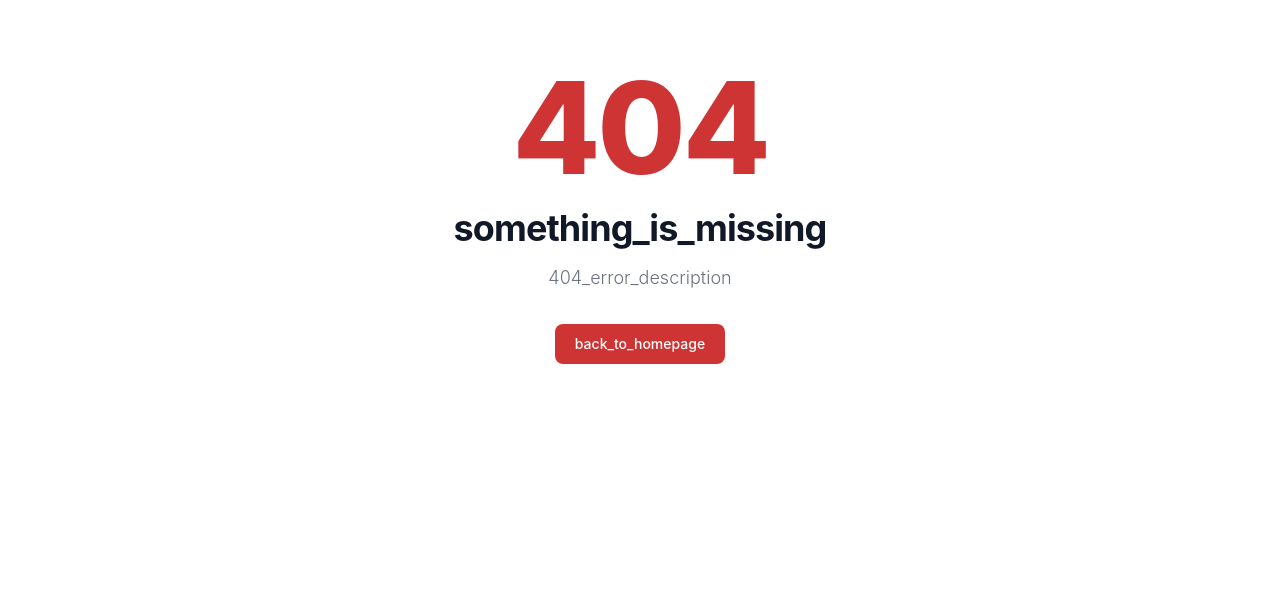
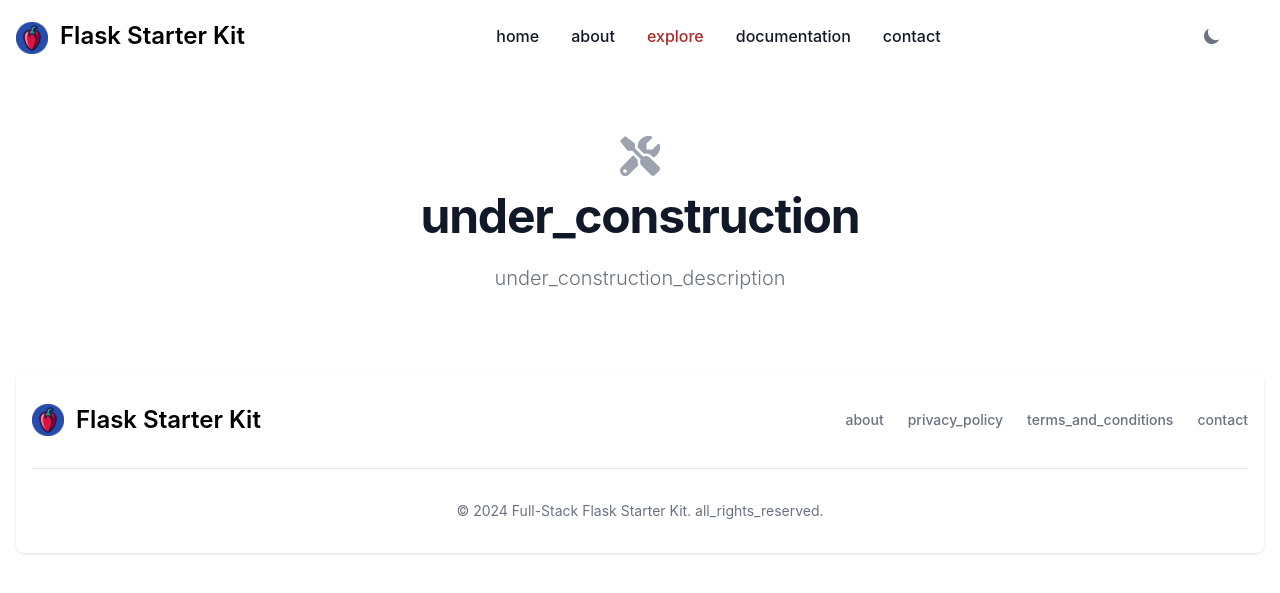
Before and after one commit to OwOHamper/Flask-Starter-Kit, a Flask app: page /explore in a window 1280 px wide. Shown: the top 593 px of the page. Run offline with Flask 3, Linux system fonts and the light colour scheme; style sheets or scripts are compiled from the project's sources; parts of the project's set-up code (start-up, migrations or seed data) failed here and were passed over.

Commit message:
created explore page

```diff
--- a/src/pages.py
+++ b/src/pages.py
@@ -17,6 +17,10 @@ def home():
 def about():
     return render_template('pages/about.html', locale=get_locale())
 
+@pages.route('/explore')
+def explore():
+    return render_template('pages/explore.html', locale=get_locale())
+
 @pages.route('/documentation')
 def documentation():
     return render_template('pages/documentation.html', locale=get_locale())
--- a/templates/layouts/landing-base.html
+++ b/templates/layouts/landing-base.html
@@ -95,6 +95,9 @@
         <a href="{{ url_for('pages.about') }}" class="block py-2 px-3 {% if active_page == 'about' %}text-white bg-primary-700 rounded md:bg-transparent md:text-primary-700 md:p-0 md:dark:text-primary-500{% else %}text-gray-900 rounded hover:bg-gray-100 md:hover:bg-transparent md:hover:text-primary-700 md:p-0 dark:text-white md:dark:hover:text-primary-500 dark:hover:bg-gray-700 dark:hover:text-white md:dark:hover:bg-transparent dark:border-gray-700{% endif %}" {% if active_page == 'about' %}aria-current="page"{% endif %}>{{ _('about') }}</a>
       </li>
       <li>
+        <a href="{{ url_for('pages.explore') }}" class="block py-2 px-3 {% if active_page == 'explore' %}text-white bg-primary-700 rounded md:bg-transparent md:text-primary-700 md:p-0 md:dark:text-primary-500{% else %}text-gray-900 rounded hover:bg-gray-100 md:hover:bg-transparent md:hover:text-primary-700 md:p-0 dark:text-white md:dark:hover:text-primary-500 dark:hover:bg-gray-700 dark:hover:text-white md:dark:hover:bg-transparent dark:border-gray-700{% endif %}" {% if active_page == 'explore' %}aria-current="page"{% endif %}>{{ _('explore') }}</a>
+      </li>
+      <li>
         <a href="{{ url_for('pages.documentation') }}" class="block py-2 px-3 {% if active_page == 'documentation' %}text-white bg-primary-700 rounded md:bg-transparent md:text-primary-700 md:p-0 md:dark:text-primary-500{% else %}text-gray-900 rounded hover:bg-gray-100 md:hover:bg-transparent md:hover:text-primary-700 md:p-0 dark:text-white md:dark:hover:text-primary-500 dark:hover:bg-gray-700 dark:hover:text-white md:dark:hover:bg-transparent dark:border-gray-700{% endif %}" {% if active_page == 'documentation' %}aria-current="page"{% endif %}>{{ _('documentation') }}</a>
       </li>
       <li>
--- /dev/null
+++ b/templates/pages/explore.html
@@ -0,0 +1,80 @@
+{% extends "layouts/landing-base.html" %}
+{% set active_page = "explore" %}
+
+{% block title %} {{ _('explore_title') }} {% endblock %}
+
+{% block description %}  {{ _('explore_description') }} {% endblock %}
+
+{% block head %}
+
+{{ super() }}
+
+<link rel="canonical" href="https://flaskstarter.com/explore">
+<link rel="alternate" hreflang="x-default" href="https://flaskstarter.com/explore">
+<link rel="alternate" hreflang="en-US" href="https://flaskstarter.com/explore?lang=en">
+<link rel="alternate" hreflang="it-IT" href="https://flaskstarter.com/explore?lang=it">
+<link rel="alternate" hreflang="zh-TW" href="https://flaskstarter.com/explore?lang=zh">
+<link rel="alternate" hreflang="de-DE" href="https://flaskstarter.com/explore?lang=de">
+
+<meta property="og:title" content="{{ _('explore_title') }}">
+<meta property="og:description" content="{{ _('explore_description') }}">
+<meta property="og:url" content="https://flask-starter.com/about">
+
+<meta name="twitter:title" content="{{ _('explore_title') }}">
+<meta name="twitter:description" content="{{ _('explore_description') }}">
+
+{% endblock %}
+
+{% block content %}
+
+
+{% include 'components/under_construction.html' %}
+
+<!-- <section class="bg-white dark:bg-gray-900">
+    <div class="grid max-w-screen-xl px-4 py-8 mx-auto lg:gap-8 xl:gap-0 lg:py-16 lg:grid-cols-12">
+        <div class="mr-auto place-self-center lg:col-span-7">
+            <h1 class="max-w-2xl mb-4 text-4xl font-extrabold tracking-tight leading-none md:text-5xl xl:text-6xl dark:text-white">Payments tool for software companies</h1>
+            <p class="max-w-2xl mb-6 font-light text-gray-500 lg:mb-8 md:text-lg lg:text-xl dark:text-gray-400">From checkout to global sales tax compliance, companies around the world use Flowbite to simplify their payment stack.</p>
+            <a href="#" class="inline-flex items-center justify-center px-5 py-3 mr-3 text-base font-medium text-center text-white rounded-lg bg-primary-700 hover:bg-primary-800 focus:ring-4 focus:ring-primary-300 dark:focus:ring-primary-900">
+                Get started
+                <svg class="w-5 h-5 ml-2 -mr-1" fill="currentColor" viewBox="0 0 20 20" xmlns="http://www.w3.org/2000/svg"><path fill-rule="evenodd" d="M10.293 3.293a1 1 0 011.414 0l6 6a1 1 0 010 1.414l-6 6a1 1 0 01-1.414-1.414L14.586 11H3a1 1 0 110-2h11.586l-4.293-4.293a1 1 0 010-1.414z" clip-rule="evenodd"></path></svg>
+            </a>
+            <a href="#" class="inline-flex items-center justify-center px-5 py-3 text-base font-medium text-center text-gray-900 border border-gray-300 rounded-lg hover:bg-gray-100 focus:ring-4 focus:ring-gray-100 dark:text-white dark:border-gray-700 dark:hover:bg-gray-700 dark:focus:ring-gray-800">
+                Speak to Sales
+            </a>
+        </div>
+        <div class="hidden lg:mt-0 lg:col-span-5 lg:flex">
+            <img src="https://flowbite.s3.amazonaws.com/blocks/marketing-ui/hero/phone-mockup.png" alt="mockup">
+        </div>
+    </div>
+</section>
+
+<section class="bg-white dark:bg-gray-900">
+    <div class="py-8 px-4 mx-auto max-w-screen-xl lg:py-16 lg:px-6">
+        <div class="max-w-screen-lg text-gray-500 sm:text-lg dark:text-gray-400">
+            <h2 class="mb-4 text-4xl tracking-tight font-bold text-gray-900 dark:text-white">Powering innovation at <span class="font-extrabold">200,000+</span> companies worldwide</h2>
+            <p class="mb-4 font-light">Track work across the enterprise through an open, collaborative platform. Link issues across Jira and ingest data from other software development tools, so your IT support and operations teams have richer contextual information to rapidly respond to requests, incidents, and changes.</p>
+            <p class="mb-4 font-medium">Deliver great service experiences fast - without the complexity of traditional ITSM solutions.Accelerate critical development work, eliminate toil, and deploy changes with ease.</p>
+            <a href="#" class="inline-flex items-center font-medium text-primary-600 hover:text-primary-800 dark:text-primary-500 dark:hover:text-primary-700">
+                Learn more
+                <svg class="ml-1 w-6 h-6" fill="currentColor" viewBox="0 0 20 20" xmlns="http://www.w3.org/2000/svg"><path fill-rule="evenodd" d="M7.293 14.707a1 1 0 010-1.414L10.586 10 7.293 6.707a1 1 0 011.414-1.414l4 4a1 1 0 010 1.414l-4 4a1 1 0 01-1.414 0z" clip-rule="evenodd"></path></svg>
+            </a>
+        </div>
+    </div>
+  </section>
+
+<section class="bg-white dark:bg-gray-900">
+    <div class="gap-16 items-center py-8 px-4 mx-auto max-w-screen-xl lg:grid lg:grid-cols-2 lg:py-16 lg:px-6">
+        <div class="font-light text-gray-500 sm:text-lg dark:text-gray-400">
+            <h2 class="mb-4 text-4xl tracking-tight font-extrabold text-gray-900 dark:text-white">We didn't reinvent the wheel</h2>
+            <p class="mb-4">We are strategists, designers and developers. Innovators and problem solvers. Small enough to be simple and quick, but big enough to deliver the scope you want at the pace you need. Small enough to be simple and quick, but big enough to deliver the scope you want at the pace you need.</p>
+            <p>We are strategists, designers and developers. Innovators and problem solvers. Small enough to be simple and quick.</p>
+        </div>
+        <div class="grid grid-cols-2 gap-4 mt-8">
+            <img class="w-full rounded-lg" src="https://flowbite.s3.amazonaws.com/blocks/marketing-ui/content/office-long-2.png" alt="office content 1">
+            <img class="mt-4 w-full lg:mt-10 rounded-lg" src="https://flowbite.s3.amazonaws.com/blocks/marketing-ui/content/office-long-1.png" alt="office content 2">
+        </div>
+    </div>
+</section> -->
+
+{% endblock %}
```
Also changed, not shown: translations/de/LC_MESSAGES/messages.po, translations/en/LC_MESSAGES/messages.po, translations/it/LC_MESSAGES/messages.po, translations/zh/LC_MESSAGES/messages.po.
